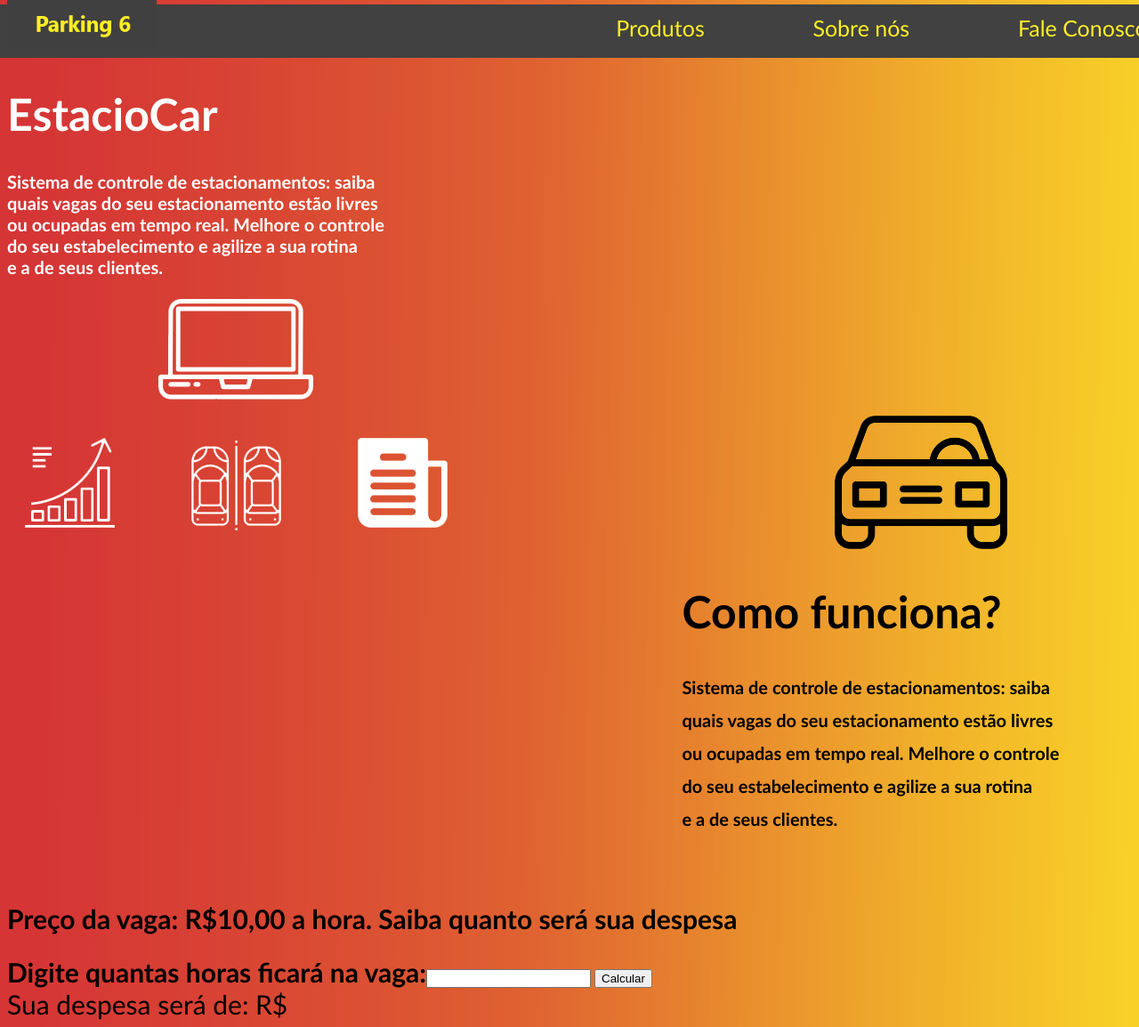
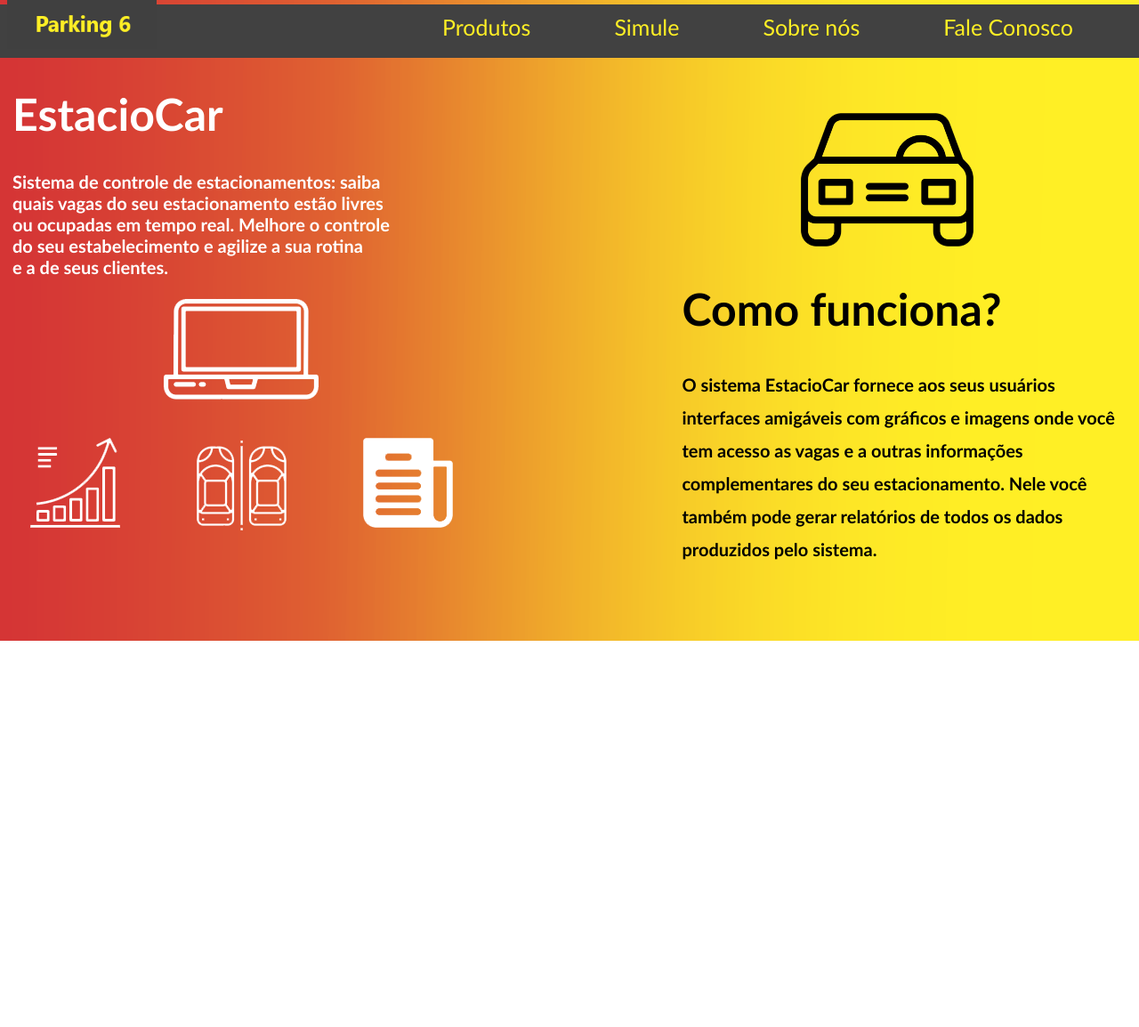
Before and after one commit to michele-calazans/Projeto_PI-Estaciocar, a plain HTML site: page SITE/html/produtos.html in a window 1280 px wide. Shown: the top 1154 px of the page at 89% size. After the commit the page ends 800 px from the top, so only its background shows below. Drawn offline with Linux system fonts and the light colour scheme.

Commit message:
Atualização no site.
Mudanças nas telas de <produtos> e <simulador>.

```diff
--- a/SITE/css/nav.css
+++ b/SITE/css/nav.css
@@ -47,16 +47,12 @@ nav ul li {
 }
 
 nav li{
-
-margin-left: 40%;
-margin-right: -40%;
+margin-left: 90px;
 }
 
 
 nav a:link, nav a:visited{
 margin-top: 1%;
-padding-left: -8%;
-margin-right:10%;
 color:rgb(255,239,37);
 font-family:'Gill Sans', 'Gill Sans MT', Calibri, 'Trebuchet MS', sans-serif;
 font-size:25px;
--- a/SITE/html/produtos.html
+++ b/SITE/html/produtos.html
@@ -9,15 +9,16 @@
     <a href="../index.html"><img src="../imgs/parking.png" width=168 height=60 class="logo"></a>
 
     <nav class='corpo'>
-			<ul style='margin-left: 300px;'>
+			<ul style='margin-left: 32%;'>
                 <li><a href="produtos.html">Produtos</a></li>
+                <li><a href="simulador.html">Simule</a></li>
                 <li><a href="sobre.html">Sobre nós</a></li>
                 <li><a href="contato.html">Fale Conosco</a></li>
        	   </ul>
 		   </nav>
 </head>
     <body style="background-image: url(../imgs/backgroundprod.png);">
-
+        <div style="float: left; margin-left: 6px;">
         <h1 style="color: white;font-size:50px;font-family: 'Gill Sans', 'Gill Sans MT', Calibri, 'Trebuchet MS', sans-serif;">
            EstacioCar
         </h1>
@@ -30,40 +31,18 @@
             e a de seus clientes.
         </b>
     <br>
-        <img src="../imgs/ilustracoes.png" alt="">
-
-        <img src="../imgs/carro.png" style="margin-left: 390px; margin-top: auto;">
+        <img src="../imgs/ilustracoes.png" alt="" >
+    </div>
+        <img src="../imgs/carro.png" style="margin-left: 350px; margin-top: 45px;">
 
         <h1 style="margin-left: 60%;font-size:50px;font-family: 'Gill Sans', 'Gill Sans MT', Calibri, 'Trebuchet MS', sans-serif;">
            Como funciona?
          </h1>
 
          <h1 style="margin-left: 60%;"><b style="font-size:20px;font-family: 'Gill Sans', 'Gill Sans MT', Calibri, 'Trebuchet MS', sans-serif;">
-             Sistema de controle de estacionamentos: saiba <br>
-             quais vagas do seu estacionamento estão livres <br>
-             ou ocupadas em tempo real. Melhore o controle <br>
-             do seu estabelecimento e agilize a sua rotina <br>
-             e a de seus clientes.
+            O sistema EstacioCar fornece aos seus usuários interfaces amigáveis com gráficos e imagens onde você tem acesso as vagas e a outras
+            informações complementares do seu estacionamento.
+            Nele você também pode gerar relatórios de todos os dados produzidos pelo sistema.
          </b></h1>
-         <br><br>
-         <h1 ><b style="font-size:30px;font-family: 'Gill Sans', 'Gill Sans MT', Calibri, 'Trebuchet MS', sans-serif;">
-        Preço da vaga: R$10,00 a hora. Saiba quanto será sua despesa
-        </b></h1>
-        <b style="font-size:30px;font-family: 'Gill Sans', 'Gill Sans MT', Calibri, 'Trebuchet MS', sans-serif;">Digite quantas horas ficará na vaga:<input type="text" id='hora'></b>
-        <button onclick="calcular();">Calcular</button>
-        <div id="calculo" style="font-size:30px;font-family: 'Gill Sans', 'Gill Sans MT', Calibri, 'Trebuchet MS', sans-serif;">Sua despesa será de: R$</div>
     </body>
 </html>
-
-<script>
-
-
-    function calcular(){
-
-        var h = (Number(hora.value));
-        var valor = (h*10);
-        calculo.innerHTML=`Sua despesa será de: R$${valor.toFixed(2)}`;
-    }
-
-
-</script>
```
Also changed, not shown: SITE/html/contato.html (+6 -5 lines), SITE/html/simulador.html (added, +44 -0 lines), SITE/html/sobre.html (+6 -5 lines), SITE/index.html (+2 -1 lines).
